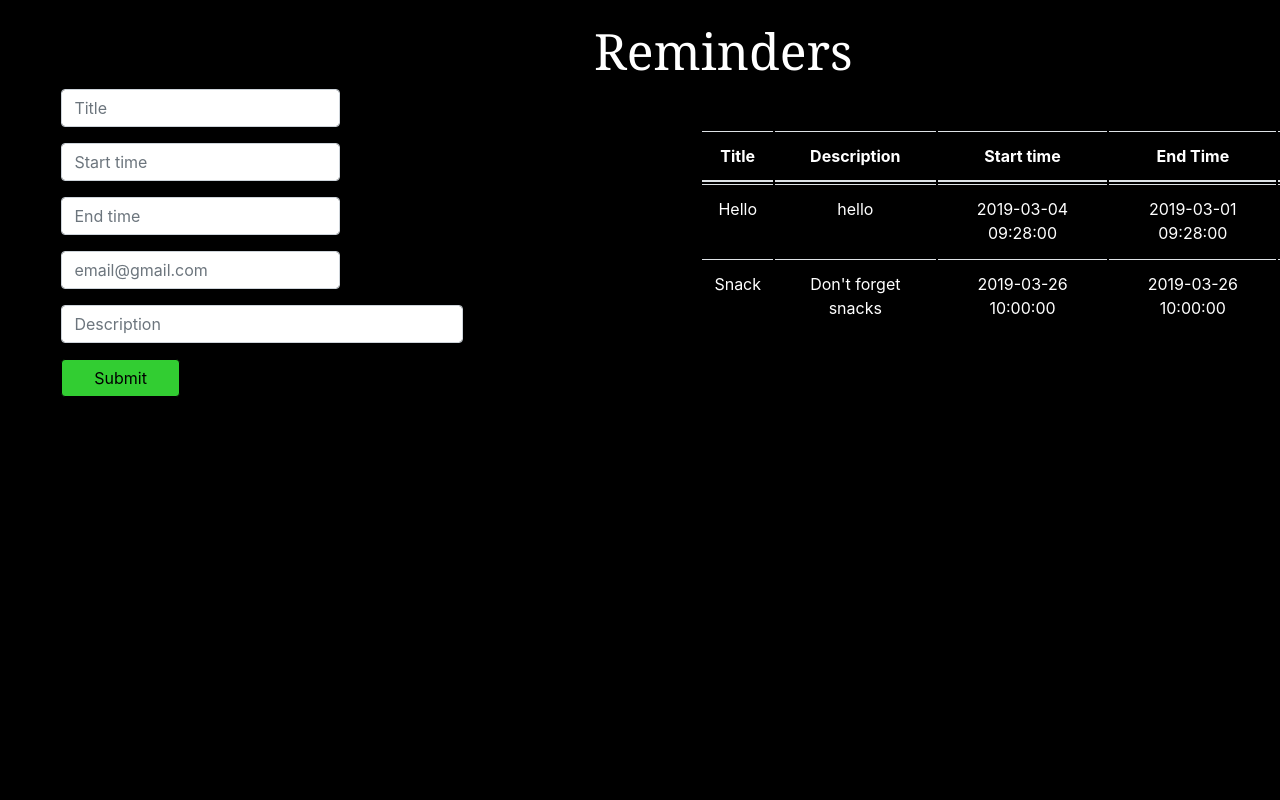
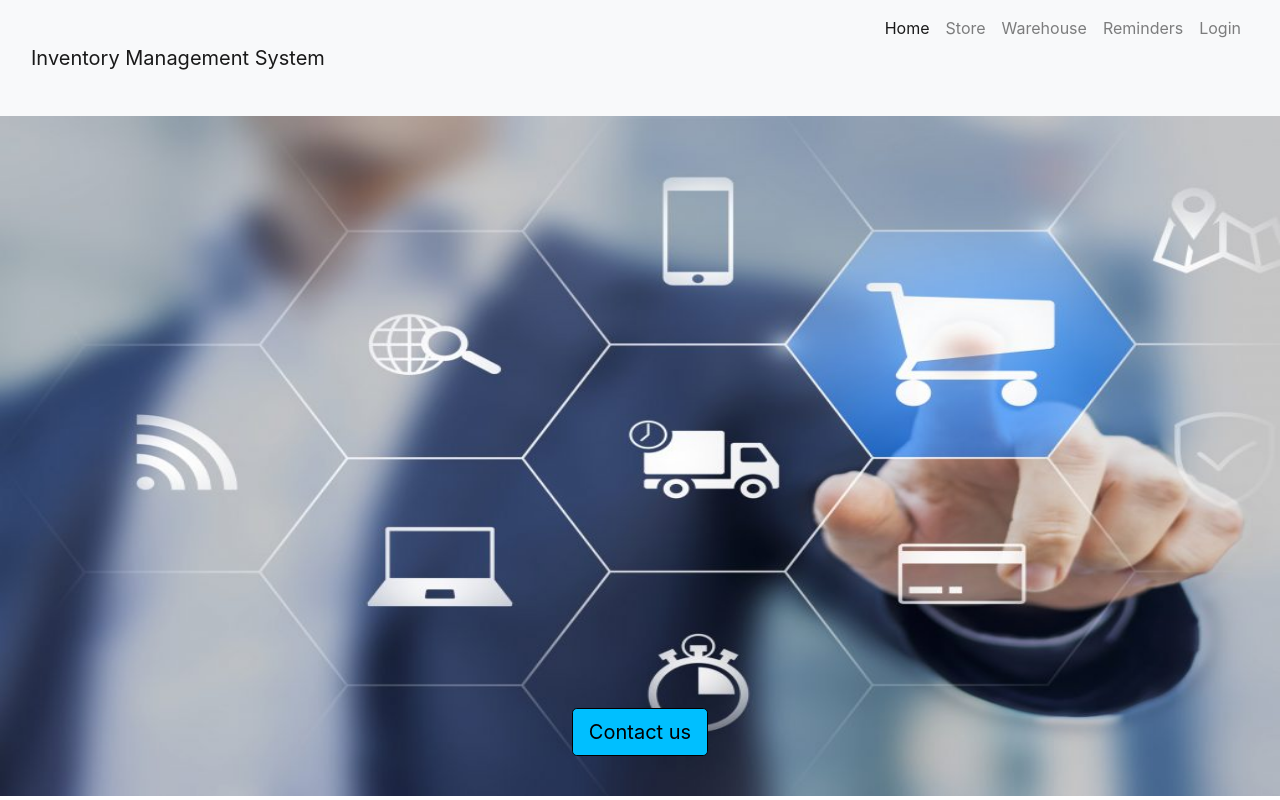
Before and after one commit to everaya/soen487_project, a Flask app: page / in a window 1280 px wide. Run offline with Flask 2, Linux system fonts and the light colour scheme; data comes from the database, SQL or seed files in the repository; both versions use the stored data as it was after the commit; some libraries are stand-ins or nearby versions.

Commit message:
new features

```diff
--- a/Reminders/app.py
+++ b/Reminders/app.py
@@ -1,4 +1,4 @@
-from flask import Flask, request,  render_template, redirect
+from flask import Flask, request, render_template, redirect
 import pusher
 import models
 from database import db_session
@@ -22,8 +22,7 @@ def shutdown_session(exception=None):
 
 @app.route('/')
 def index():
-    reminders = models.Reminders.query.all()
-    return render_template('reminders_page.html', reminders=reminders)
+    return render_template('home.html')
 
 
 @app.route('/reminders_page', methods=["POST", "GET"])
@@ -35,7 +34,7 @@ def reminders_page():
         start_time = datetime.strptime(request.form['start_time'], '%d-%m-%Y %H:%M %p')
         end_time = datetime.strptime(request.form['end_time'], '%d-%m-%Y %H:%M %p')
 
-        new_reminder = models.Reminders(title, description, end_time, start_time,email)
+        new_reminder = models.Reminders(title, description, end_time, start_time)
         db_session.add(new_reminder)
         db_session.commit()
 
@@ -87,7 +86,7 @@ def update_record(id):
         return redirect("/reminders_page", code=302)
     else:
         new_reminder = models.Reminders.query.get(id)
-        new_reminder.start_time = new_reminder.start_time.strftime("%d-%m-%Y %H:%M %p")
+        new_reminder.start_time= new_reminder.start_time.strftime("%d-%m-%Y %H:%M %p")
         new_reminder.end_time = new_reminder.end_time.strftime("%d-%m-%Y %H:%M %p")
 
         return render_template('update_reminders.html', data=new_reminder)
--- a/Reminders/static/style.css
+++ b/Reminders/static/style.css
@@ -1,14 +1,13 @@
 body,html {
     height: 100%;
-    color: white;
-    background: black;
+    color: black;
+    background: white;
     overflow: hidden;
 
 }
 
 .header{
     font-size: 50px;
-    font-family: Georgia, serif;
     margin-top: 2%;
     margin-left: 75%;
 
@@ -51,21 +50,52 @@ body,html {
 
 .btn-primary {
     color: black;
-    background-color: limegreen;
+    background-color: deepskyblue;
     border-color: black;
 }
 
 a {
-    color: darkgreen;
+    color: blue;
     text-decoration: none;
     background-color: transparent;
 }
 
 
 
-table {
-    display: table;
-    border-collapse: separate;
-    border-spacing: 2px;
-    border-color: limegreen;
+
+#myInput {
+    background-image: url('https://www.w3schools.com/css/searchicon.png');
+    background-position: 10px 10px;
+    background-repeat: no-repeat;
+    width: 100%;
+    font-size: 16px;
+    padding: 12px 20px 12px 40px;
+    border: 1px solid #ddd;
+    margin-bottom: 12px;
 }
+
+#reminders {
+    border-collapse: collapse;
+    width: 100%;
+    border: 1px solid #ddd;
+    font-size: 18px;
+}
+
+#reminders tr.header, #reminders tr:hover {
+    background-color: #f1f1f1;
+}
+
+.carousel-item {
+    transition: -webkit-transform 0.5s ease;
+    transition: transform 0.5s ease, -webkit-transform 0.5s ease;
+    -webkit-backface-visibility: visible;
+    backface-visibility: visible;
+    height: 100%;
+    margin-bottom: 60px;
+}
+
+.carousel,
+.active {
+    height: 100%;
+    margin-bottom: 60px;
+}
--- a/Reminders/templates/base.html
+++ b/Reminders/templates/base.html
@@ -3,22 +3,40 @@
   <head>
       <!-- Required meta tags -->
     <meta charset="utf-8">
-    <meta name="viewport" , initial-scale=1, shrink-to-fit=no">
+    <meta name="viewport" content="width=device-width, initial-scale=1, shrink-to-fit=no">
     <!-- Bootstrap CSS -->
     <link rel="stylesheet" href="https://stackpath.bootstrapcdn.com/bootstrap/4.1.0/css/bootstrap.min.css">
+      <link href='https://fonts.googleapis.com/css?family=Roboto' rel='stylesheet'>
+      <link rel="stylesheet" href="https://maxcdn.bootstrapcdn.com/bootstrap/4.3.1/css/bootstrap.min.css">
+      <link href="https://fonts.googleapis.com/icon?family=Material+Icons" rel="stylesheet">
       <link rel="stylesheet" href="{{ url_for('static', filename='style.css') }}">
-    <title>Reminders</title>
-</head>
+
+      <script src="https://ajax.googleapis.com/ajax/libs/jquery/3.3.1/jquery.min.js"></script>
+      <script src="https://cdnjs.cloudflare.com/ajax/libs/popper.js/1.14.7/umd/popper.min.js"></script>
+      <script src="https://maxcdn.bootstrapcdn.com/bootstrap/4.3.1/js/bootstrap.min.js"></script>
+
+
+
+      <style>
+          body {
+              font-family: 'Roboto';
+          }
+      </style>
+
+
+
+
+
   <body>
       <div class="container">
-    <div class="col-md-8 col-sm-12 mx-auto">
+        <div class="row align-items-center">
+            <div class="col-md-8 col-sm-10 mx-auto">
+                <div class="justify-content-center">
                     {% block content %}  {% endblock %}
                 </div>
             </div>
         </div>
-
-
-
+    </div>
     <script src="https://cdnjs.cloudflare.com/ajax/libs/jquery/3.3.1/jquery.min.js"></script>
     <script src="https://stackpath.bootstrapcdn.com/bootstrap/4.1.0/js/bootstrap.min.js"></script>
     <script src="https://js.pusher.com/4.1/pusher.min.js"></script>
--- /dev/null
+++ b/Reminders/templates/home.html
@@ -0,0 +1,86 @@
+<!DOCTYPE html>
+<html lang="en">
+<head>
+    <title>Inventory Management System </title>
+    <meta charset="utf-8">
+    <meta name="viewport" content="width=device-width, initial-scale=1">
+        <link rel="stylesheet" href="https://maxcdn.bootstrapcdn.com/bootstrap/4.3.1/css/bootstrap.min.css">
+        <link href="https://fonts.googleapis.com/icon?family=Material+Icons" rel="stylesheet">
+        <script src="https://ajax.googleapis.com/ajax/libs/jquery/3.3.1/jquery.min.js"></script>
+        <script src="https://cdnjs.cloudflare.com/ajax/libs/popper.js/1.14.7/umd/popper.min.js"></script>
+        <script src="https://maxcdn.bootstrapcdn.com/bootstrap/4.3.1/js/bootstrap.min.js"></script>
+
+
+
+
+
+        <!--- for social media icons -->
+        <script src="https://use.fontawesome.com/releases/v5.0.8/js/all.js"></script>
+        <link href="style.css" rel="stylesheet">
+</head>
+<body>
+<!-- Navigation -->
+<nav id="navbar" class="navbar  navbar-expand-md navbar-light bg-light sticky-top">
+    <div class="container-fluid">
+        <div class="navbar-header">
+            <a href="#" class="navbar-brand">
+                Inventory Management System
+            </a>
+        </div>
+        <button class="navbar-toggler" type="button" data-toggle="collapse" data-target="#navbarResponsive">
+            <span class="navbar-toggler-icon"></span>
+        </button>
+        <div class="collapse navbar-collapse" id="navbarResponsive">
+
+            <!-- ml-auto keeps the toggle list on the left instead of right when on a small screen and active keeps the chosen class in bold as a primary-->
+
+            <ul class="navbar-nav ml-auto">
+
+                <li class="nav-item active">
+                    <a class="nav-link" href="#"> Home</a>
+                </li>
+
+                <li class="nav-item">
+                    <a class="nav-link" href="#"> Store</a>
+                </li>
+
+                <li class="nav-item">
+                    <a class="nav-link" href=""> Warehouse</a>
+                </li>
+                <li class="nav-item">
+                    <a class="nav-link" href="{{ url_for('reminders_page') }}">Reminders</a>
+                </li>
+
+                <li class="nav-item">
+                    <a class="nav-link" href=""> Login</a>
+                </li>
+
+            </ul>
+        </div>
+
+    </div>
+
+</nav>
+
+<!--- Image Slider -->
+<div id="slides" class="carousel slide" data-ride="carousel">
+    <ul class="carousel-indicators">
+        <li data-target="#slides" data-slide-to="0" class="active"></li>
+        <li data-target="#slides" data-slide-to="1"></li>
+
+    </ul>
+    <div class="carousel-inner">
+        <div class="carousel-item active" >
+            <img src="/static/store.jpg"  width="100%" height="680px">
+            <div class="carousel-caption align-items-top">
+
+
+                <button type="button" class="btn btn-primary btn-lg" href="#"> Contact us </button>
+            </div>
+        </div>
+    </div>
+</div>
+
+
+</body>
+</html>
--- a/Reminders/templates/reminders_page.html
+++ b/Reminders/templates/reminders_page.html
@@ -1,15 +1,14 @@
+
 {% extends 'base.html' %}
 
 
 
 {% block content %}
 
-<div class="header">
-    <header > Reminders  </header>
-</div>
+
 <form method="POST" id="target">
-<div class="form-group ">
-    <form role="form" data-toggle="validator">
+<div class="form-group " style="margin-top: 30px">
+    <form role="form" data-toggle="validator" >
         <div class="row">
             <div class="form-group col-xs-5 col-lg-5">
                 <input type="text" class="form-control"  name="title" placeholder="Title"/>
@@ -60,7 +59,8 @@
 </form>
 
 <div class="table-responsive">
-    <table class="table table-striped table-hover" id="reminders">
+    <input class="fa fa-search" type="text" id="myInput" onkeyup="myFunction()" placeholder="Search.." title="Type in a name">
+    <table class="table table-hover" id="reminders">
         <thead>
         <tr>
             <th scope="col" >Title</th>
@@ -89,4 +89,26 @@
     </table>
 </div>
 
+<script>
+    function myFunction() {
+        var input, filter, table, tr, td, i, txtValue;
+        input = document.getElementById("myInput");
+        filter = input.value.toUpperCase();
+        table = document.getElementById("reminders");
+        tr = table.getElementsByTagName("tr");
+        for (i = 0; i < tr.length; i++) {
+            td = tr[i].getElementsByTagName("td")[0];
+            if (td) {
+                txtValue = td.textContent || td.innerText;
+                if (txtValue.toUpperCase().indexOf(filter) > -1) {
+                    tr[i].style.display = "";
+                } else {
+                    tr[i].style.display = "none";
+                }
+            }
+        }
+    }
+</script>
+
+
 {% endblock %}
```
Also changed, not shown: Reminders/templates/test.html (added, +31 -0 lines), Reminders/database.db, Reminders/static/store.jpg (added), 1 other file. Lines whose indentation alone changed are shown as unchanged.
